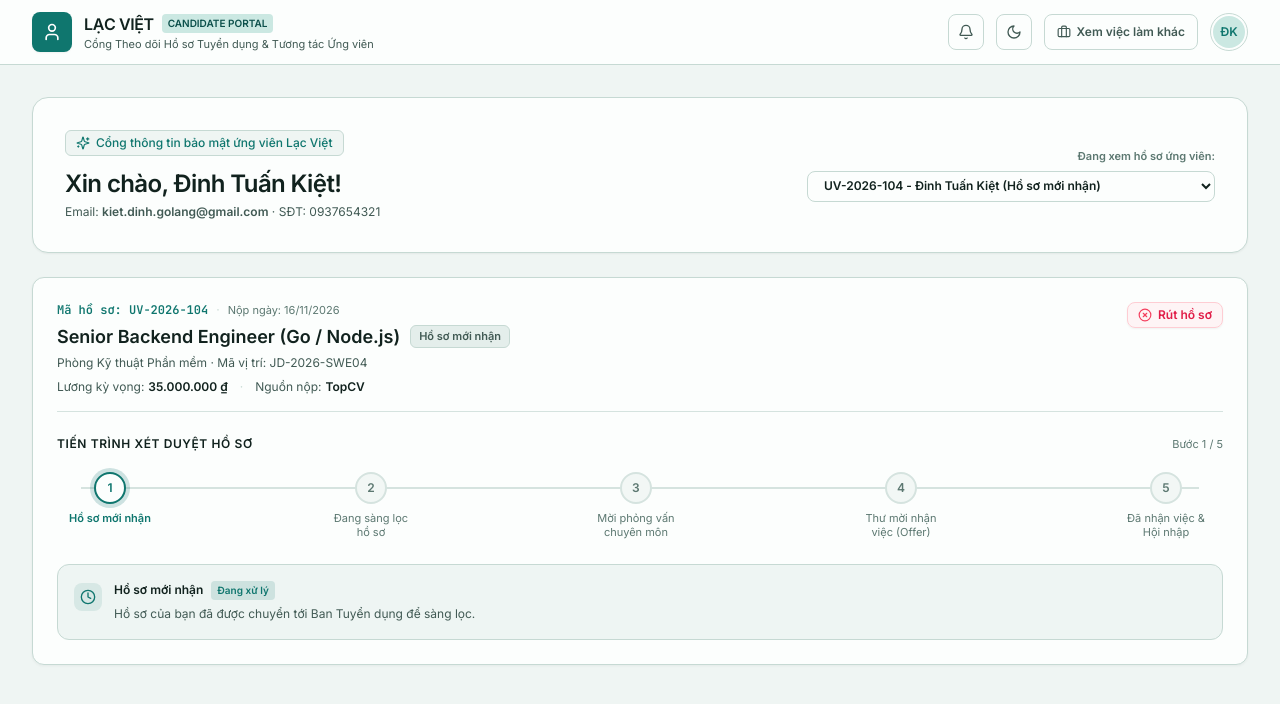
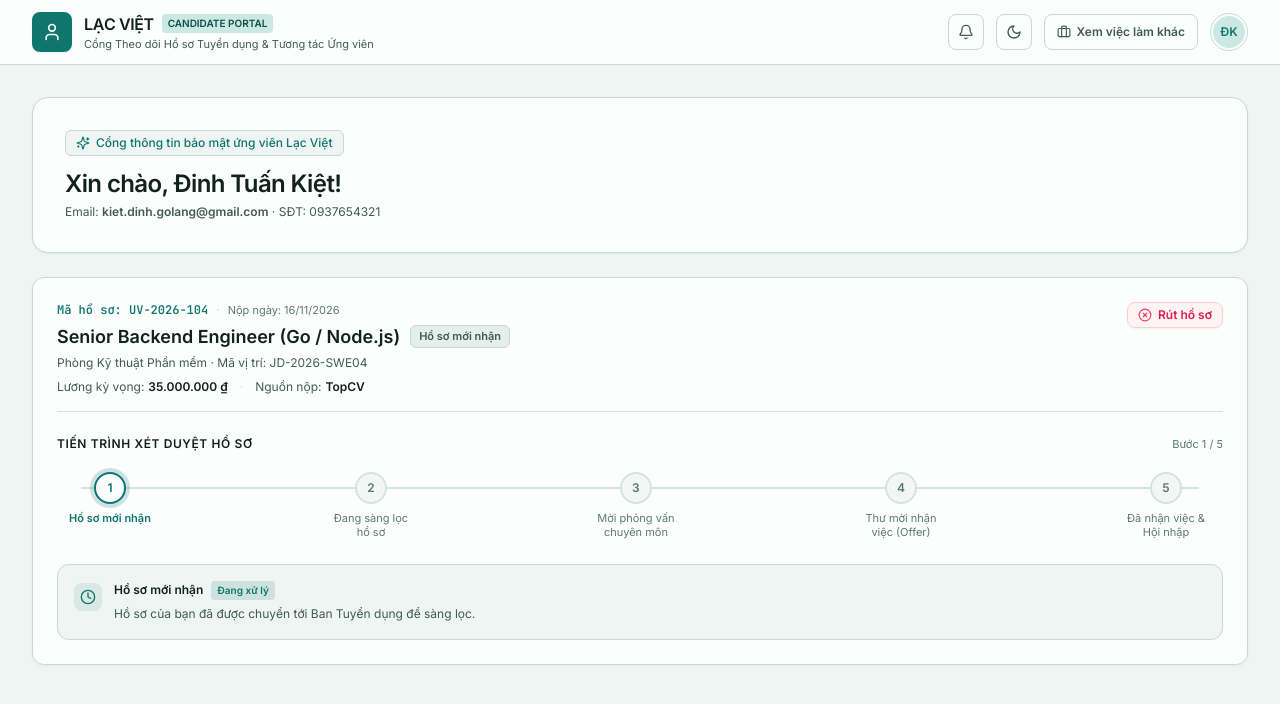
Before and after one commit to vinhce/Quan-tri-hanh-chinh-nhan-su, a Next.js app: page /candidate in a window 1280 px wide. Shown: the top 704 px of the page. Built offline with nearby package versions, Linux system fonts and the light colour scheme.

Commit message:
fix(candidate): co lap ho so ung vien theo email, xoa dropdown lo thong tin ung vien khac

```diff
--- a/src/app/candidate/page.tsx
+++ b/src/app/candidate/page.tsx
@@ -286,27 +286,40 @@ export default function CandidatePortalPage() {
   const [isUserMenuOpen, setIsUserMenuOpen] = useState(false);
   const userMenuRef = useRef<HTMLDivElement>(null);
 
-  // Demo profile candidate or matched candidate
+  // Current candidate email (from career application or login)
+  const candidateEmail = useMemo(() => {
+    if (typeof window !== 'undefined') {
+      const lastEmail = window.localStorage.getItem('lacviet_applied_candidate_email');
+      if (lastEmail) return lastEmail.toLowerCase().trim();
+    }
+    if (currentUserEmail && currentUserEmail !== 'ungvien@gmail.com') {
+      return currentUserEmail.toLowerCase().trim();
+    }
+    return null;
+  }, [currentUserEmail]);
+
+  // Only applications that belong to THIS candidate (isolated by email)
+  const myApplications = useMemo(() => {
+    if (candidates.length === 0) return [];
+    if (!candidateEmail) {
+      // Default demo profile for direct visit
+      const defaultCand = candidates.find((c) => c.candidate_code === 'UV-2026-104') ?? candidates[0];
+      return defaultCand ? [defaultCand] : [];
+    }
+    const matched = candidates.filter((c) => c.email.toLowerCase().trim() === candidateEmail);
+    if (matched.length > 0) return matched;
+    const fallback = candidates.find((c) => c.candidate_code === 'UV-2026-104') ?? candidates[0];
+    return fallback ? [fallback] : [];
+  }, [candidates, candidateEmail]);
+
   const currentCandidate = useMemo(() => {
-    if (candidates.length === 0) return null;
+    if (myApplications.length === 0) return null;
     if (activeCandidate) {
-      const match = candidates.find((c) => c.id === activeCandidate.id);
+      const match = myApplications.find((c) => c.id === activeCandidate.id);
       if (match) return match;
     }
-    if (typeof window !== 'undefined') {
-      const lastEmail = window.localStorage.getItem('lacviet_applied_candidate_email');
-      if (lastEmail) {
-        const match = candidates.find((c) => c.email.toLowerCase() === lastEmail.toLowerCase());
-        if (match) return match;
-      }
-    }
-    if (currentUserEmail && currentUserEmail !== 'ungvien@gmail.com') {
-      const match = candidates.find((c) => c.email.toLowerCase() === currentUserEmail.toLowerCase());
-      if (match) return match;
-    }
-    const defaultCand = candidates.find((c) => c.candidate_code === 'UV-2026-104') ?? candidates[0];
-    return defaultCand ?? null;
-  }, [candidates, activeCandidate, currentUserEmail]);
+    return myApplications[0];
+  }, [myApplications, activeCandidate]);
 
   const syncCandidateData = useCallback(() => {
     const list = mergeWithRuntimeCandidates(MOCK_CANDIDATES);
@@ -815,31 +828,30 @@ export default function CandidatePortalPage() {
               </p>
             </div>
 
-            {/* Quick Demo Switcher */}
+            {/* Switcher ONLY if candidate applied for multiple positions under their own email */}
+            {myApplications.length > 1 && (
               <div className="flex flex-col sm:items-end gap-1.5 shrink-0">
                 <label className="text-[11px] font-semibold text-[#5C7871] dark:text-zinc-400">
-                Đang xem hồ sơ ứng viên:
+                  Vị trí ứng tuyển của bạn ({myApplications.length}):
                 </label>
                 <select
                   value={currentCandidate?.id || ''}
                   onChange={(e) => {
-                  const targetCand = candidates.find((c) => c.id === e.target.value);
+                    const targetCand = myApplications.find((c) => c.id === e.target.value);
                     if (targetCand) {
                       setActiveCandidate(targetCand);
-                    if (typeof window !== 'undefined') {
-                      window.localStorage.setItem('lacviet_applied_candidate_email', targetCand.email);
-                    }
                     }
                   }}
                   className="rounded-lg border border-[#C6D9D3] bg-[#FCFEFD] px-3 py-1.5 text-xs font-semibold text-[#11221E] shadow-2xs focus:border-[#0F766E] focus:outline-none dark:border-zinc-700 dark:bg-zinc-800 dark:text-zinc-100 cursor-pointer"
                 >
-                {candidates.map((cand) => (
+                  {myApplications.map((cand) => (
                     <option key={cand.id} value={cand.id}>
-                    {cand.candidate_code} - {cand.full_name} ({STAGE_META[cand.stage]?.label ?? cand.stage})
+                      {cand.candidate_code} - {cand.job_title} ({STAGE_META[cand.stage]?.label ?? cand.stage})
                     </option>
                   ))}
                 </select>
               </div>
+            )}
           </div>
         </div>
 
```
Lines whose indentation alone changed are shown as unchanged.
